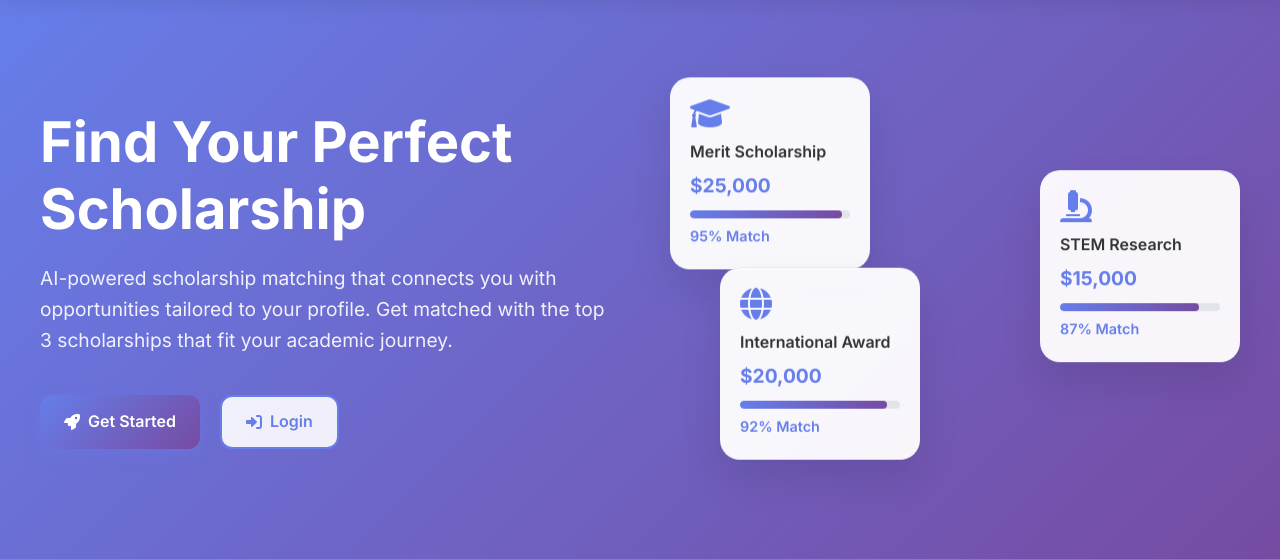
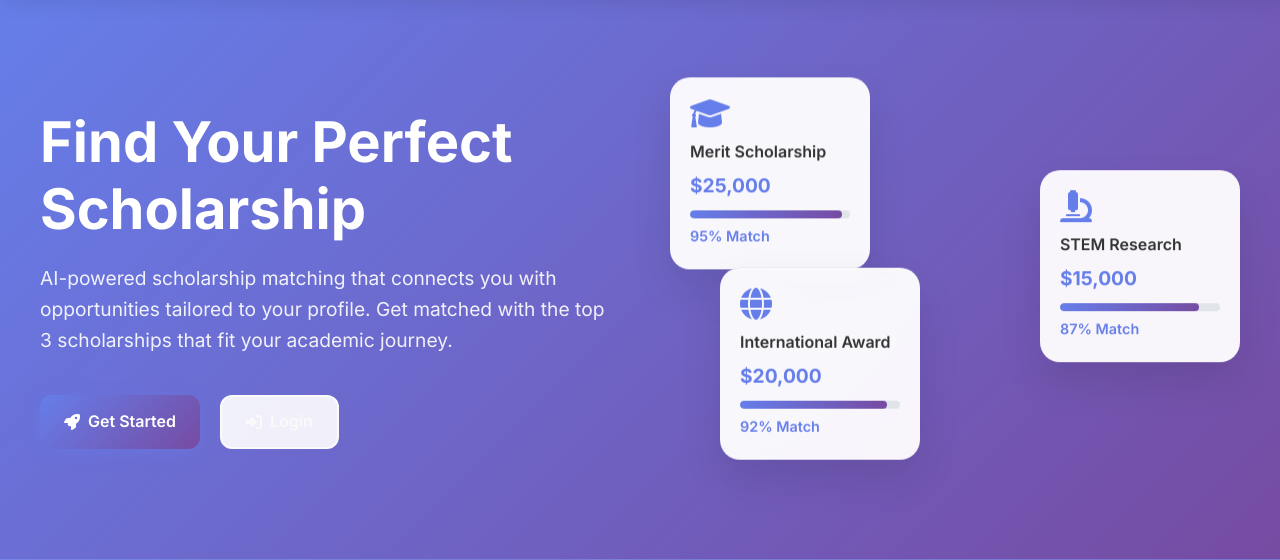
Before and after one commit to JdoesTech/scholarship_matcher, a Flask app: page / in a window 1280 px wide. Shown: the part 72-632 px from the top of the page. Run offline with Flask 3, Linux system fonts and the light colour scheme.

Commit message:
style change to remove debug button

```diff
--- a/static/css/style.css
+++ b/static/css/style.css
@@ -122,12 +122,13 @@ body {
 
 .btn-secondary {
     background: rgba(255, 255, 255, 0.9);
-    color: #667eea;
-    border: 2px solid #667eea;
+    color: #fafafa;
+    border: 2px solid #fafafa;
+    text-emphasis-color : #fafafa;
 }
 
 .btn-secondary:hover {
-    background: #667eea;
+    background: #fafafa;
     color: white;
     transform: translateY(-2px);
 }
--- a/templates/login.html
+++ b/templates/login.html
@@ -42,11 +42,13 @@
         </form>
 
         <!-- Test button for debugging -->
+        <!--
         <div class="form-group" style="margin-top: 20px; text-align: center;">
             <button type="button" class="btn btn-secondary" onclick="testLogin()">
                 🧪 Test Login Function
             </button>
         </div>
+        -->
 
         <div class="auth-footer">
             <p>Don't have an account? <a href="{{ url_for('signup') }}" class="link">Sign up here</a></p>
--- a/templates/signup.html
+++ b/templates/signup.html
@@ -61,7 +61,9 @@
             </div>
         </form>
 
+
         <!-- Test buttons for debugging -->
+        <!--
         <div class="form-group" style="margin-top: 20px; text-align: center;">
             <button type="button" class="btn btn-secondary" onclick="testJavaScript()">
                 🧪 Test JavaScript (Debug)
@@ -70,6 +72,7 @@
                 🧪 Test Fetch Request
             </button>
         </div>
+        -->
 
         <div class="auth-footer">
             <p>Already have an account? <a href="{{ url_for('login') }}" class="link">Sign in here</a></p>
```
